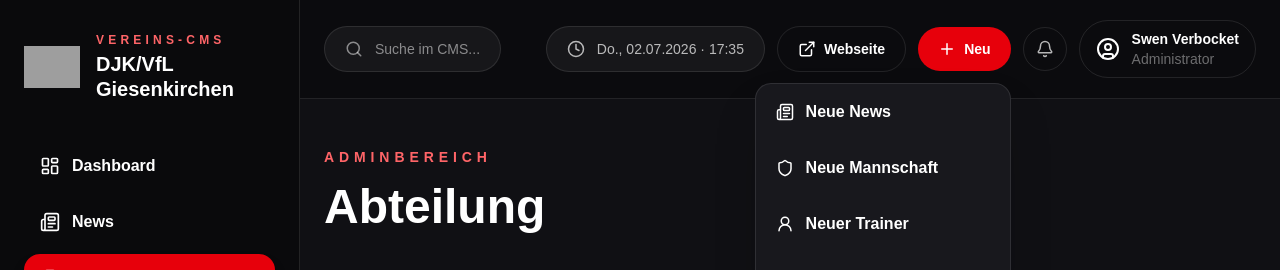
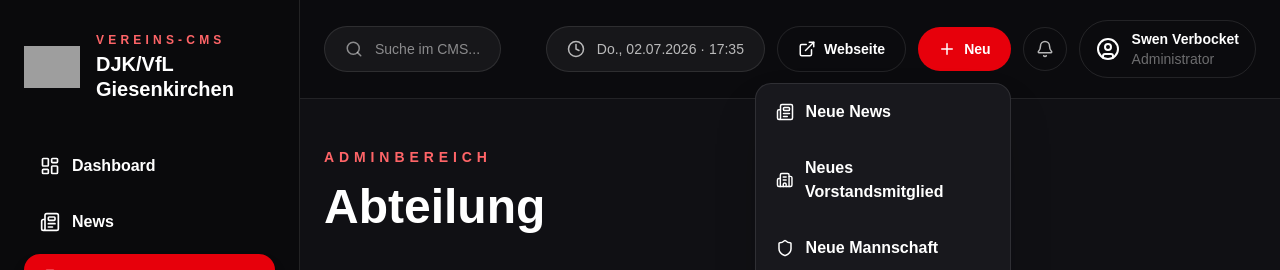
Before and after one commit to m00nLPStudent/djk-giesenkirchen-webseite, a Next.js app: page /admin/department in a window 1280 px wide. Both pictures are taken after a click on the button "Neu". Shown: the top 270 px of the page. Built offline with nearby package versions, Linux system fonts and the light colour scheme; no server answers; the database is empty; grey boxes are pictures that could not be loaded.

Commit message:
Add board member create shortcut

```diff
--- a/src/components/admin/ui/AdminCreateMenu.js
+++ b/src/components/admin/ui/AdminCreateMenu.js
@@ -2,7 +2,7 @@
 
 import Link from "next/link";
 import { useState } from "react";
-import { Plus, Newspaper, Shield, UserRound, Users } from "lucide-react";
+import { Plus, Newspaper, Shield, UserRound, Users, Building2 } from "lucide-react";
 
 export default function AdminCreateMenu() {
   const [open, setOpen] = useState(false);
@@ -20,34 +20,23 @@ export default function AdminCreateMenu() {
 
       {open && (
         <div className="absolute right-0 z-50 mt-3 w-64 overflow-hidden rounded-2xl border border-white/10 bg-[#18181d] shadow-2xl">
-          <Link
-            href="/admin/news/new"
-            className="flex items-center gap-3 px-5 py-4 font-bold text-white/80 hover:bg-white/5 hover:text-white"
-          >
+          <Link href="/admin/news/new" className="flex items-center gap-3 px-5 py-4 font-bold text-white/80 hover:bg-white/5 hover:text-white">
             <Newspaper size={18} />
             Neue News
           </Link>
-
-          <Link
-            href="/admin/teams/new"
-            className="flex items-center gap-3 px-5 py-4 font-bold text-white/80 hover:bg-white/5 hover:text-white"
-          >
+          <Link href="/admin/department/board/new" className="flex items-center gap-3 px-5 py-4 font-bold text-white/80 hover:bg-white/5 hover:text-white">
+            <Building2 size={18} />
+            Neues Vorstandsmitglied
+          </Link>
+          <Link href="/admin/teams/new" className="flex items-center gap-3 px-5 py-4 font-bold text-white/80 hover:bg-white/5 hover:text-white">
             <Shield size={18} />
             Neue Mannschaft
           </Link>
-
-          <Link
-            href="/admin/coaches/new"
-            className="flex items-center gap-3 px-5 py-4 font-bold text-white/80 hover:bg-white/5 hover:text-white"
-          >
+          <Link href="/admin/coaches/new" className="flex items-center gap-3 px-5 py-4 font-bold text-white/80 hover:bg-white/5 hover:text-white">
             <UserRound size={18} />
             Neuer Trainer
           </Link>
-
-          <Link
-            href="/admin/players/new"
-            className="flex items-center gap-3 px-5 py-4 font-bold text-white/80 hover:bg-white/5 hover:text-white"
-          >
+          <Link href="/admin/players/new" className="flex items-center gap-3 px-5 py-4 font-bold text-white/80 hover:bg-white/5 hover:text-white">
             <Users size={18} />
             Neuer Spieler
           </Link>
```
